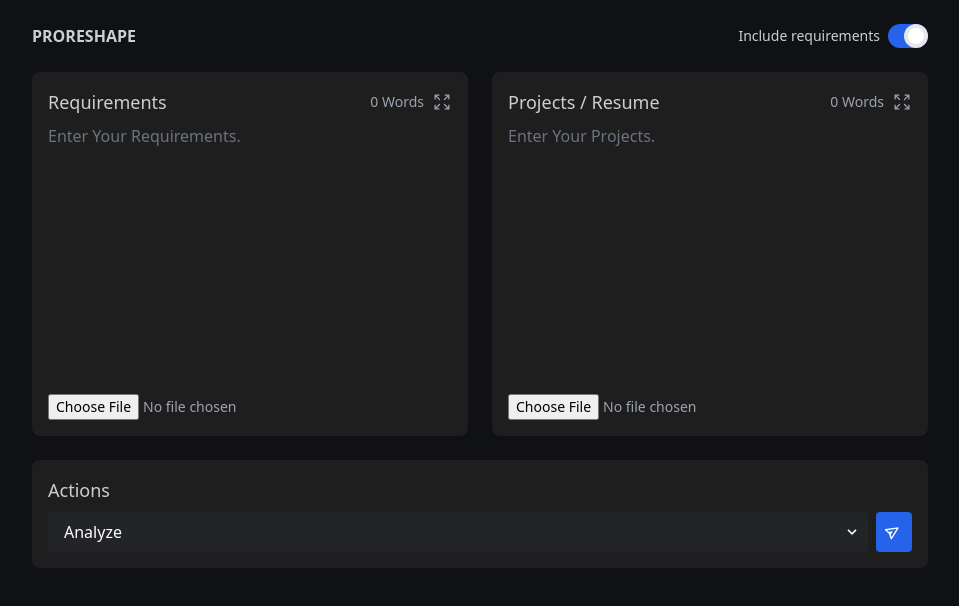
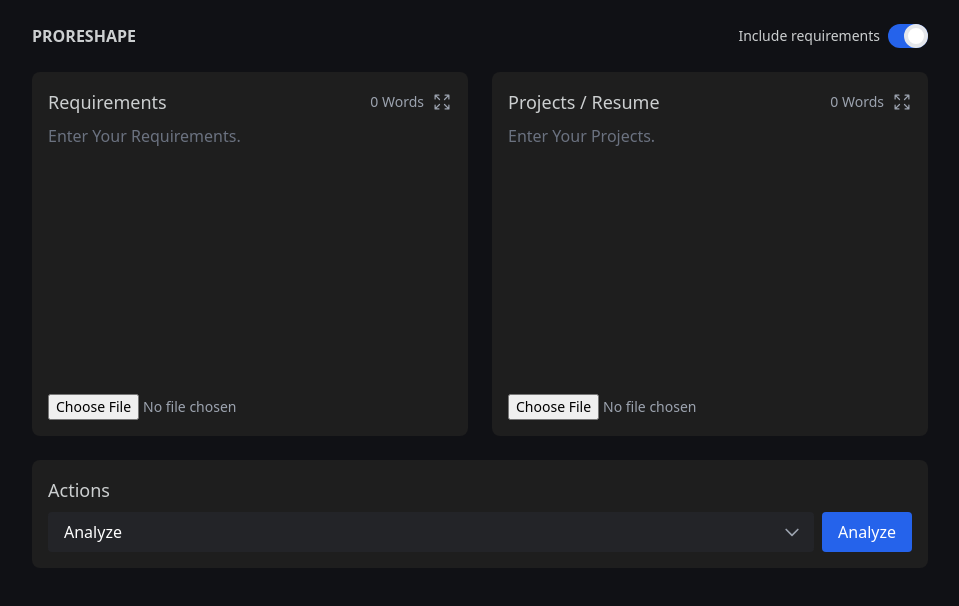
Before and after one commit to M-Kazim786/GenRapide-Frontend, a React (Vite) app: page / in a window 1280 px wide. Shown: the top 606 px of the page, without its empty margins (160-1119 px from the left). Built offline with nearby package versions, Linux system fonts and the light colour scheme.

Commit message:
add file upload functionality

```diff
--- a/src/App.jsx
+++ b/src/App.jsx
@@ -1,58 +1,39 @@
 import axios from 'axios';
 import React, { useState } from "react";
 import UploadForm from "./components/UploadForm.jsx";
-import ResultMessage from "./components/ResultMessage";
 
 function App() {
-  const [score, setScore] = useState(null);
-  const [missingExperience, setMissingExperience] = useState("");
+  const [matchPercentage, setMatchPercentage] = useState(null);
+  const [finalResult, setFinalResult] = useState("");
+  const [isLoading, setIsLoading] = useState(false);
 
-  // const handleUpload = async (data) => {
-  //   try {
-  //     const response = await axios.post("/api/v1/rewriter/submit", data, {
-  //       headers: {
-  //         "Content-Type": "application/json"
-  //       },
-  //     });
-
-  //     const responseData = response.data;
-  //     console.log("Response data:", responseData);
-
-  //     setScore(responseData.score);
-  //     setMissingExperience(responseData.missingExperience || "");
-  //   } catch (error) {
-  //     console.error("Error uploading data:", error);
-  //   }
-  // };
-
-
-  const handleUpload = async (formData) => { // Renamed parameter to formData for clarity
+  const handleUpload = async (formData) => {
+    setIsLoading(true);
     try {
-      const response = await axios.post("/api/v1/rewriter/match", formData, {
-        headers: {
-          "Content-Type": "multipart/form-data" // Set content type to multipart/form-data
-        },
+      const response = await axios.post("/api/v1/rewriter/upload", formData, {
+        headers: { "Content-Type": "multipart/form-data" },
       });
 
       const responseData = response.data;
       console.log("Response data:", responseData);
 
-      setScore(responseData.score);
-      setMissingExperience(responseData.missingExperience || "");
+      setMatchPercentage(responseData.matchPercentage);
+      setFinalResult(responseData.finalResult);
     } catch (error) {
       console.error("Error uploading data:", error);
+    } finally {
+      setIsLoading(false);
     }
   };
 
-
-
-
   return (
-    <div className="App">
-      <UploadForm onUpload={handleUpload} />
-      {score !== null && (
-        <ResultMessage score={score} missingExperience={missingExperience} />
-      )}
+    <div className="App bg-[#101115] min-h-screen">
+      <UploadForm
+        onUpload={handleUpload}
+        isLoading={isLoading}
+        matchPercentage={matchPercentage}
+        finalResult={finalResult}
+      />
     </div>
   );
 }
--- a/src/components/UploadForm.jsx
+++ b/src/components/UploadForm.jsx
@@ -1,61 +1,41 @@
 import React, { useState } from "react";
 import { ArrowsPointingOutIcon, XMarkIcon } from "@heroicons/react/24/outline";
+import { CubeIcon } from "@heroicons/react/24/solid";
+import ResultMessage from "./ResultMessage.jsx";
 import 'boxicons/css/boxicons.min.css';
 
-export default function UploadForm({ onUpload }) {
+export default function UploadForm({ onUpload, isLoading, matchPercentage, resultMessage, finalResult }) {
   const [requirementsFile, setRequirementsFile] = useState(null);
   const [resumeFile, setResumeFile] = useState(null);
-  const [requirements, setRequirements] = useState("");
-  const [resume, setResume] = useState("");
+  const [requirementsText, setRequirementsText] = useState("");
+  const [resumeText, setResumeText] = useState("");
   const [includeRequirements, setIncludeRequirements] = useState(true);
   const [expandRequirements, setExpandRequirements] = useState(false);
   const [expandResume, setExpandResume] = useState(false);
 
-  // const handleSubmit = (e) => {
-  //   e.preventDefault();
-
-  //   // Create a plain object to hold the data
-  //   const body = {
-  //     requirements: requirements || undefined,
-  //     requirementsFileName: requirementsFile ? requirementsFile.name : undefined,
-  //     resume: resume || undefined,
-  //     resumeFileName: resumeFile ? resumeFile.name : undefined,
-  //   };
-
-  //   // Log the body object
-  //   console.log("Request body:", body);
-
-  //   onUpload(body);
-  // };
-
-
-
-
   const handleSubmit = (e) => {
     e.preventDefault();
-
-    // Create FormData to hold the data
     const formData = new FormData();
 
-    // Append requirements and file data
     if (includeRequirements) {
-      if (requirements) formData.append("requirements", requirements);
+      if (requirementsText) formData.append("requirementsText", requirementsText);
       if (requirementsFile) formData.append("requirementsFile", requirementsFile);
     }
 
-    // Append resume and file data
-    if (resume) formData.append("resume", resume);
+    if (resumeText) formData.append("resumeText", resumeText);
     if (resumeFile) formData.append("resumeFile", resumeFile);
 
-    // Log the FormData entries (optional, for debugging)
     for (const [key, value] of formData.entries()) {
       console.log(`${key}:`, value);
     }
 
-    // Send the FormData using onUpload
     onUpload(formData);
-};
+  };
 
+  const handleCancelProcessing = () => {
+    // cancel functionality here...
+    console.log("Processing cancelled");
+  };
 
   const wordCount = (text) => {
     return text.trim() ? text.trim().split(/\s+/).length : 0;
@@ -92,7 +72,7 @@
                 <div className="flex justify-between items-center mb-2">
                   <h2 className="text-lg font-medium">Requirements</h2>
                   <div className="flex items-center space-x-2">
-                    <span className="text-sm text-gray-400">{wordCount(requirements)} Words</span>
+                    <span className="text-sm text-gray-400">{wordCount(requirementsText)} Words</span>
                     <button
                       type="button"
                       onClick={() => setExpandRequirements(!expandRequirements)}
@@ -105,8 +85,8 @@
                 {expandRequirements ? (
                   <>
                     <textarea
-                      value={requirements}
-                      onChange={(e) => setRequirements(e.target.value)}
+                      value={requirementsText}
+                      onChange={(e) => setRequirementsText(e.target.value)}
                       placeholder="Enter Your Requirements."
                       className="w-full h-[calc(100vh-200px)] bg-[#1E1E1E] text-white placeholder-gray-500 resize-none focus:outline-none"
                     ></textarea>
@@ -120,8 +100,8 @@
                   </>
                 ) : (
                   <textarea
-                    value={requirements}
-                    onChange={(e) => setRequirements(e.target.value)}
+                    value={requirementsText}
+                    onChange={(e) => setRequirementsText(e.target.value)}
                     placeholder="Enter Your Requirements."
                     className="w-full h-64 bg-[#1E1E1E] text-white placeholder-gray-500 resize-none focus:outline-none"
                   ></textarea>
@@ -139,7 +119,7 @@
               <div className="flex justify-between items-center mb-2">
                 <h2 className="text-lg font-medium">Projects / Resume</h2>
                 <div className="flex items-center space-x-2">
-                  <span className="text-sm text-gray-400">{wordCount(resume)} Words</span>
+                  <span className="text-sm text-gray-400">{wordCount(resumeText)} Words</span>
                   <button
                     type="button"
                     onClick={() => setExpandResume(!expandResume)}
@@ -152,8 +132,8 @@
               {expandResume ? (
                 <>
                   <textarea
-                    value={resume}
-                    onChange={(e) => setResume(e.target.value)}
+                    value={resumeText}
+                    onChange={(e) => setResumeText(e.target.value)}
                     placeholder="Enter Your Projects."
                     className="w-full h-[calc(100vh-200px)] bg-[#1E1E1E] text-white placeholder-gray-500 resize-none focus:outline-none"
                   ></textarea>
@@ -167,8 +147,8 @@
                 </>
               ) : (
                 <textarea
-                  value={resume}
-                  onChange={(e) => setResume(e.target.value)}
+                  value={resumeText}
+                  onChange={(e) => setResumeText(e.target.value)}
                   placeholder="Enter Your Projects."
                   className="w-full h-64 bg-[#1E1E1E] text-white placeholder-gray-500 resize-none focus:outline-none"
                 ></textarea>
@@ -182,6 +162,30 @@
             </div>
           </div>
 
+          {isLoading ? (
+            <div className="bg-[#1E1E1E] rounded-lg p-4">
+              <div className="flex items-center justify-between">
+                <div className="flex items-center space-x-3">
+                  <CubeIcon className="h-6 w-6 text-orange-500 animate-pulse" />
+                  <span className="text-[#cccfd0]">Generating Content (Analyze)</span>
+                </div>
+                <button
+                  onClick={handleCancelProcessing}
+                  className="px-4 py-2 bg-[#232428] text-[#cccfd0] rounded hover:bg-[#2a2b2f] transition-colors"
+                >
+                  Cancel Processing
+                </button>
+              </div>
+            </div>
+          ) : (
+            matchPercentage !== null && (
+              <ResultMessage
+                matchPercentage={matchPercentage}
+                finalResult={finalResult}
+              />
+            )
+          )}
+
           <div className="bg-[#1E1E1E] rounded-lg p-4">
             <h2 className="text-lg font-medium mb-2">Actions</h2>
             <div className="flex items-center space-x-2">
@@ -191,19 +195,26 @@
                   defaultValue="Analyze"
                 >
                   <option value="Analyze">Analyze</option>
+                  <option value="Check Plagiarism">Check Plagiarism</option>
                 </select>
-                <div className="pointer-events-none absolute inset-y-0 right-0 flex items-center px-2 text-white">
-                  <svg className="fill-current h-4 w-4" xmlns="http://www.w3.org/2000/svg" viewBox="0 0 20 20">
-                    <path d="M9.293 12.95l.707.707L15.657 8l-1.414-1.414L10 10.828 5.757 6.586 4.343 8z" />
+                <div className="absolute right-0 top-0 bottom-0 flex items-center px-3 pointer-events-none">
+                  <svg
+                    xmlns="http://www.w3.org/2000/svg"
+                    className="h-5 w-5 text-gray-400"
+                    fill="none"
+                    viewBox="0 0 24 24"
+                    stroke="currentColor"
+                  >
+                    <path strokeLinecap="round" strokeLinejoin="round" strokeWidth="2" d="M19 9l-7 7-7-7" />
                   </svg>
                 </div>
               </div>
               <button
+                type="submit"
                 onClick={handleSubmit}
-                type="button"
-                className="bg-blue-600 hover:bg-blue-700 text-white p-2 rounded"
+                className="px-4 py-2 bg-blue-600 text-white rounded hover:bg-blue-700 transition-colors"
               >
-                <i className="bx bx-send w-5 h-5 -rotate-33"></i>
+                Analyze
               </button>
             </div>
           </div>
--- a/vite.config.js
+++ b/vite.config.js
@@ -5,7 +5,7 @@
   export default defineConfig({
     server: {
       proxy:{
-      '/api' : "http://localhost:4000",
+        '/api' : "https://genrapide.onrender.com",
       },
     },
     plugins: [react()],
```
Also changed, not shown: src/components/ResultMessage.jsx (+31 -13 lines). Lines whose indentation alone changed are shown as unchanged.
